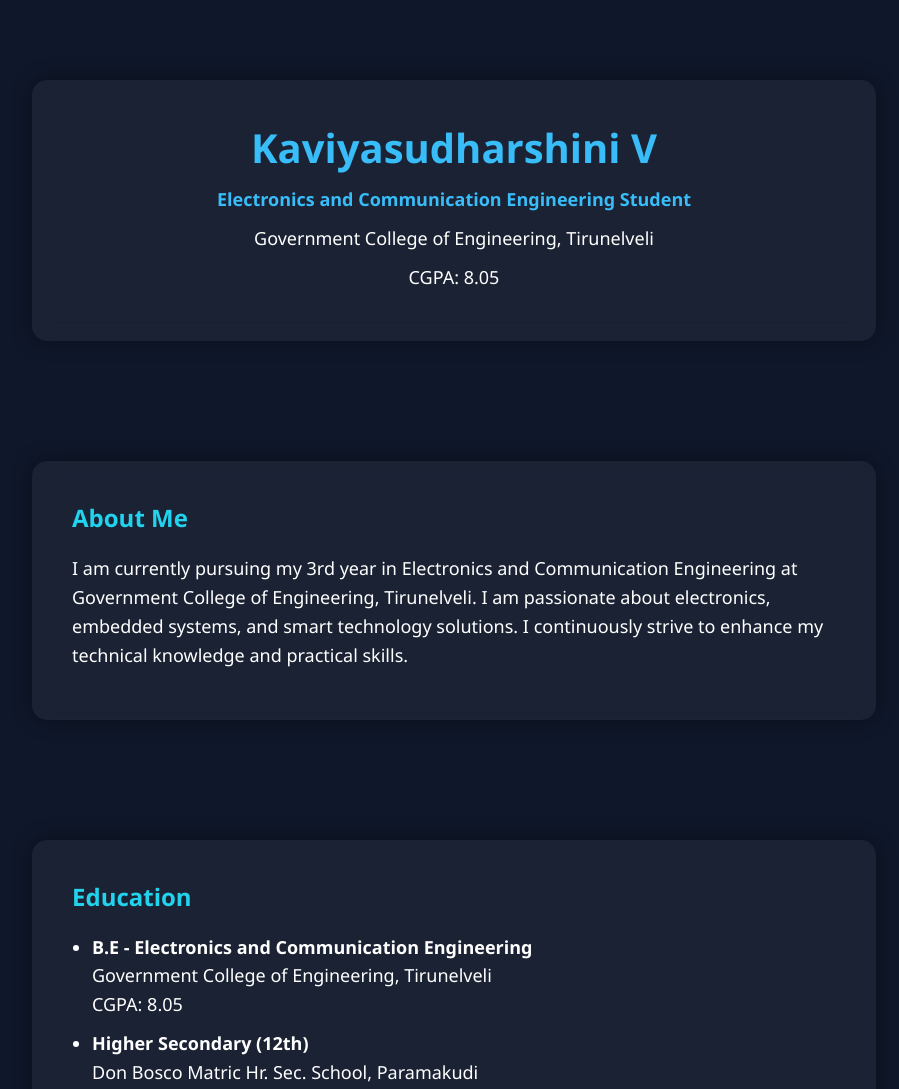
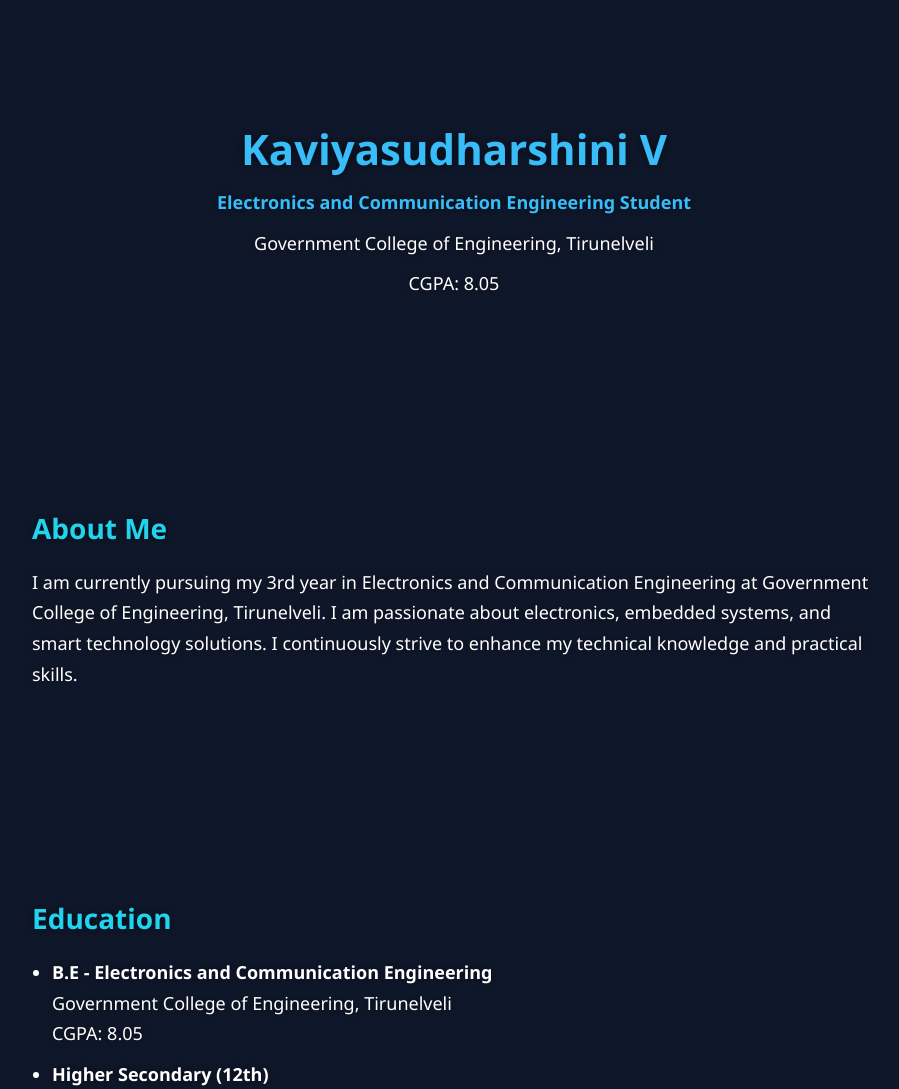
Before and after one commit to kaviya-249/portfolio, a plain HTML site: page index.html in a window 1280 px wide. Shown: the top 1089 px of the page, without its empty margins (186-1085 px from the left). Drawn offline with Linux system fonts and the light colour scheme.

Commit message:
Update index.html

```diff
--- a/index.html
+++ b/index.html
@@ -6,99 +6,98 @@
 <title>Kaviyasudharshini V | ECE Portfolio</title>
 
 <style>
-    * {
-        margin: 0;
-        padding: 0;
-        box-sizing: border-box;
-        font-family: 'Segoe UI', sans-serif;
+*{
+    margin:0;
+    padding:0;
+    box-sizing:border-box;
+    font-family:'Segoe UI',sans-serif;
 }
 
-    body {
-        background: #0f172a;
-        color: #ffffff;
-        overflow-x: hidden;
+body{
+    background:#0f172a;
+    color:white;
+    overflow-x:hidden;
+    height:400vh; /* needed for scroll animation */
 }
 
-    /* Scrollable height */
-    body {
-        height: 400vh;
+/* Background Animation */
+#animation-container{
+    position:fixed;
+    top:0;
+    left:0;
+    width:100%;
+    height:100%;
+    z-index:-1;
+    opacity:0.12; /* watermark effect */
 }
 
-    /* Background animation canvas */
-    #animation-container {
-        position: fixed;
-        top: 0;
-        left: 0;
-        width: 100%;
-        height: 100%;
-        z-index: -1;
-        opacity: 0.08; /* Watermark effect */
+canvas{
+    width:100%;
+    height:100%;
+    object-fit:cover;
 }
 
-    canvas {
-        width: 100%;
-        height: 100%;
-        object-fit: cover;
+/* Content Styling */
+.content{
+    position:relative;
+    z-index:2;
+    padding:80px 10%;
+    max-width:1100px;
+    margin:auto;
+    text-shadow:0 0 10px rgba(0,0,0,0.6); /* improves readability */
 }
 
-    .content {
-        position: relative;
-        z-index: 2;
-        padding: 80px 10%;
-        max-width: 1100px;
-        margin: auto;
+/* Transparent Sections */
+section{
+    margin-bottom:120px;
+    padding:40px 0;
+    background:transparent;
 }
 
-    section {
-        margin-bottom: 120px;
-        background: rgba(255, 255, 255, 0.05);
-        padding: 40px;
-        border-radius: 15px;
-        backdrop-filter: blur(10px);
-        box-shadow: 0 0 20px rgba(0,0,0,0.4);
+/* Typography */
+h1{
+    font-size:42px;
+    color:#38bdf8;
+    margin-bottom:10px;
 }
 
-    h1 {
-        font-size: 40px;
-        margin-bottom: 10px;
-        color: #38bdf8;
+h2{
+    font-size:28px;
+    margin-bottom:20px;
+    color:#22d3ee;
 }
 
-    h2 {
-        margin-bottom: 20px;
-        color: #22d3ee;
+p, li{
+    font-size:18px;
+    line-height:1.7;
+    margin-bottom:10px;
 }
 
-    p, li {
-        font-size: 18px;
-        line-height: 1.6;
-        margin-bottom: 10px;
+ul{
+    margin-left:20px;
 }
 
-    ul {
-        margin-left: 20px;
+.highlight{
+    color:#38bdf8;
+    font-weight:bold;
 }
 
-    .highlight {
-        color: #38bdf8;
-        font-weight: bold;
+.center{
+    text-align:center;
 }
 
-    .center {
-        text-align: center;
+footer{
+    text-align:center;
+    padding:40px;
+    color:#aaa;
+    font-size:14px;
 }
-
-    footer {
-        text-align: center;
-        padding: 40px;
-        color: #aaa;
-    }
-
 </style>
 </head>
 
 <body>
 
+<!-- Background Animation -->
 <div id="animation-container">
     <canvas id="hero-lightpass"></canvas>
 </div>
@@ -125,17 +124,20 @@
 <section>
     <h2>Education</h2>
     <ul>
-            <li><strong>B.E - Electronics and Communication Engineering</strong><br>
+        <li>
+            <strong>B.E - Electronics and Communication Engineering</strong><br>
             Government College of Engineering, Tirunelveli<br>
             CGPA: 8.05
         </li>
 
-            <li><strong>Higher Secondary (12th)</strong><br>
+        <li>
+            <strong>Higher Secondary (12th)</strong><br>
             Don Bosco Matric Hr. Sec. School, Paramakudi<br>
             Marks: 537
         </li>
 
-            <li><strong>SSLC (10th)</strong><br>
+        <li>
+            <strong>SSLC (10th)</strong><br>
             Don Bosco Matric Hr. Sec. School, Paramakudi<br>
             Marks: 434
         </li>
@@ -163,7 +165,7 @@
     <h2>Internship</h2>
     <p>
         <strong>IPCS Global</strong><br>
-            Successfully completed internship training gaining exposure to
+        Completed internship training gaining exposure to
         industrial automation and embedded systems concepts.
     </p>
 </section>
@@ -194,7 +196,6 @@ const currentFrame = index => (
 );
 
 const images = [];
-let img = new Image();
 canvas.width = window.innerWidth;
 canvas.height = window.innerHeight;
 
@@ -204,12 +205,12 @@ for (let i = 1; i <= frameCount; i++) {
   images.push(img);
 }
 
+let frameIndex = 0;
+
 function render() {
   context.clearRect(0, 0, canvas.width, canvas.height);
   context.drawImage(images[frameIndex], 0, 0, canvas.width, canvas.height);
 }
-
-let frameIndex = 0;
 
 images[0].onload = render;
 
@@ -221,7 +222,6 @@ window.addEventListener("scroll", () => {
     frameCount - 1,
     Math.ceil(scrollFraction * frameCount)
   );
-
   requestAnimationFrame(render);
 });
 
```
Lines whose indentation alone changed are shown as unchanged.
